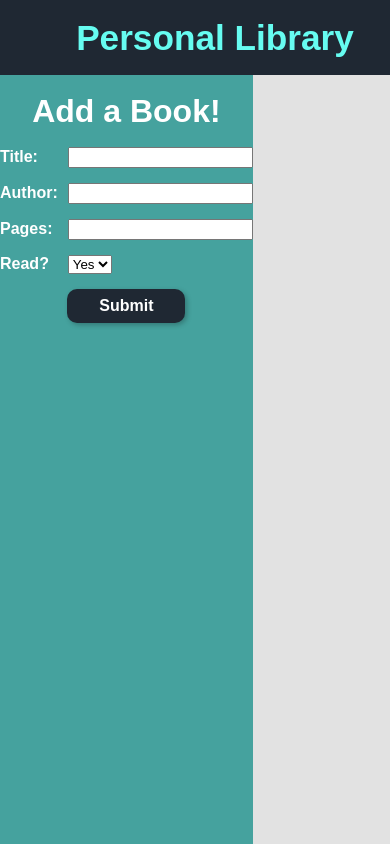
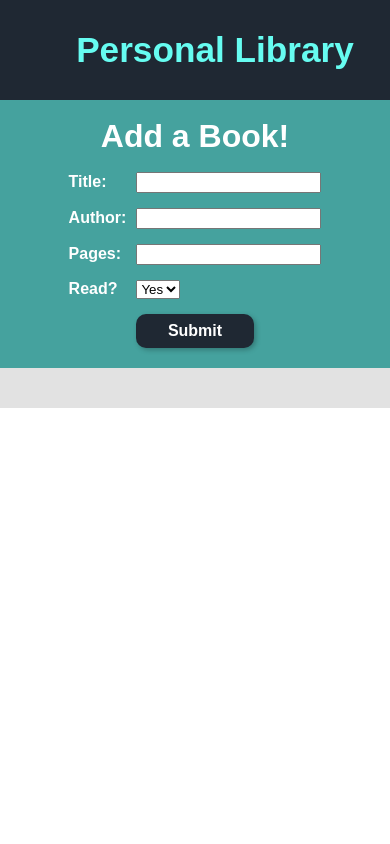
Before and after one commit to kingfeekra/library-project, a plain HTML site: page index.html in a window 390 px wide. Drawn offline with Linux system fonts and the light colour scheme.

Commit message:
Optimize for mobile

```diff
--- a/styles.css
+++ b/styles.css
@@ -130,6 +130,7 @@ select {
   box-shadow: 2px 2px 5px rgba(0, 0, 0, 0.253);
   transition: 0.3s;
   cursor: pointer;
+  margin-bottom: 20px;
 }
 
 #submitButton:hover {
@@ -154,6 +155,7 @@ select {
 
 #list {
     display:flex;
+	justify-content: center;
     flex-wrap: wrap;
 	margin: 20px;
 }
@@ -184,3 +186,16 @@ select {
 .bookTitle {
 	font-weight: bold;
 }
+
+@media screen and (max-width: 900px) {
+
+	#container {
+		display: flex;
+		flex-direction: column;
+	}
+
+	header {
+		min-height: 100px;
+	}
+
+}
```
